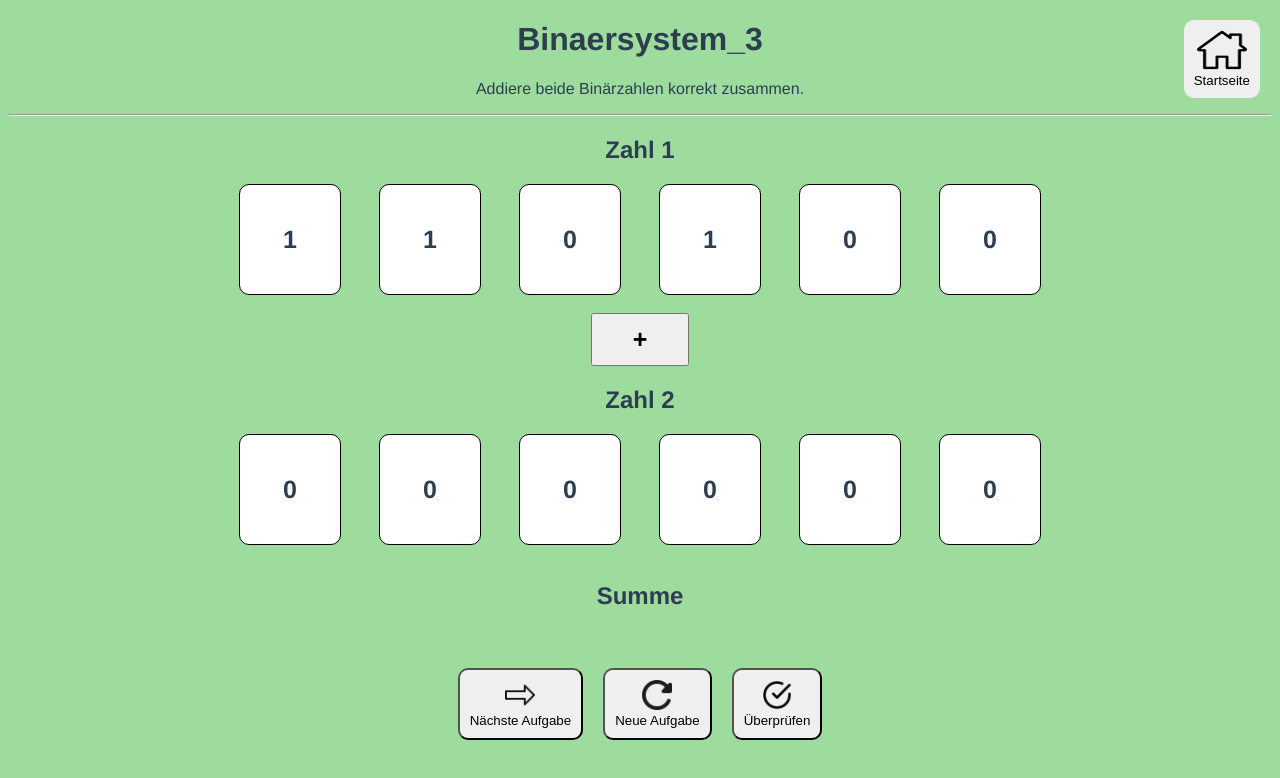
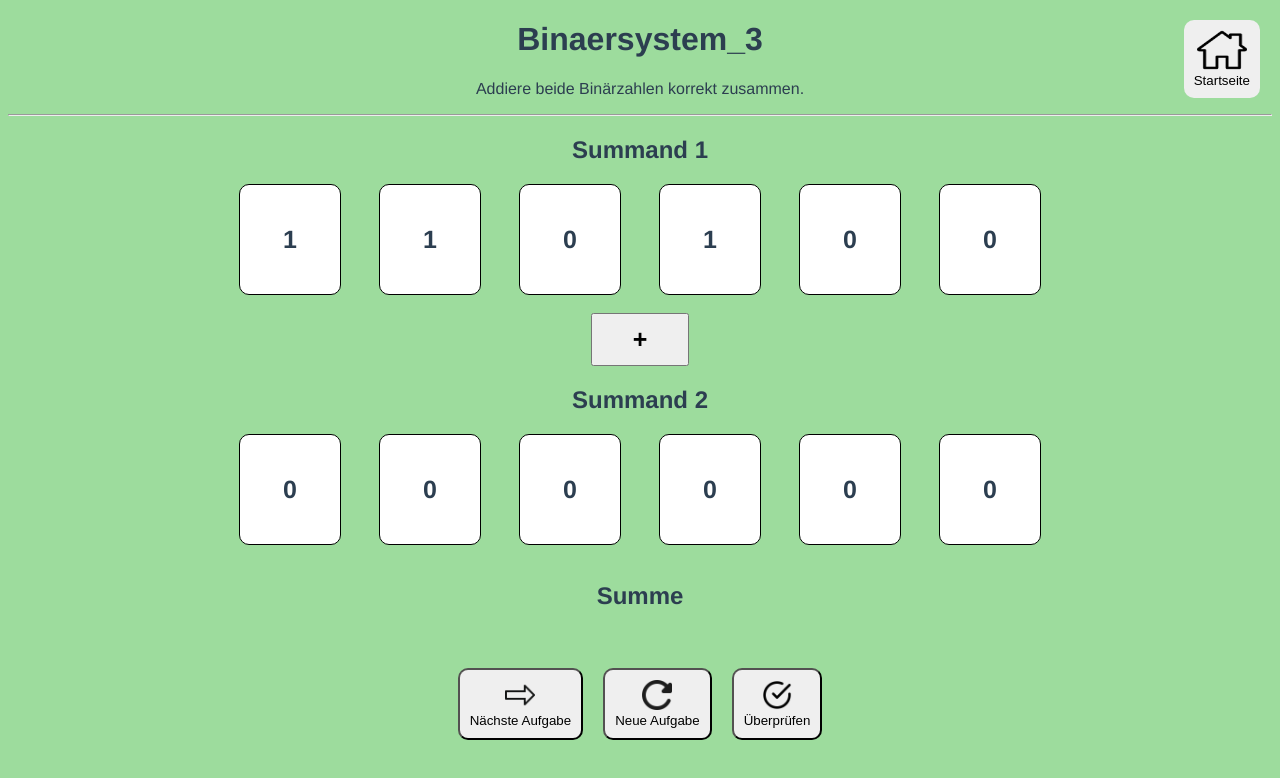
Before and after one commit to Fisnik-Mustafa/bsc-thesis, a Vue app: page /binaersystem_3 in a window 1280 px wide. Shown: the top 778 px of the page. Built offline with nearby package versions, Linux system fonts and the light colour scheme.

Commit message:
Titel angepasst

```diff
--- a/src/views/Binaersystem_3.vue
+++ b/src/views/Binaersystem_3.vue
@@ -12,7 +12,7 @@
       @close-verifier="this.submitted = false"
     />
 
-    <h2>Zahl 1</h2>
+    <h2>Summand 1</h2>
     <div class="binary_container">
       <div class="binary_card">{{ bit_1_32 }}</div>
       <div class="binary_card">{{ bit_1_16 }}</div>
@@ -26,7 +26,7 @@
     <button class="addition" @click="add()">+</button>
     <br />
 
-    <h2>Zahl 2</h2>
+    <h2>Summand 2</h2>
     <div class="binary_container">
       <div class="binary_card">{{ bit_2_32 }}</div>
       <div class="binary_card">{{ bit_2_16 }}</div>
```
